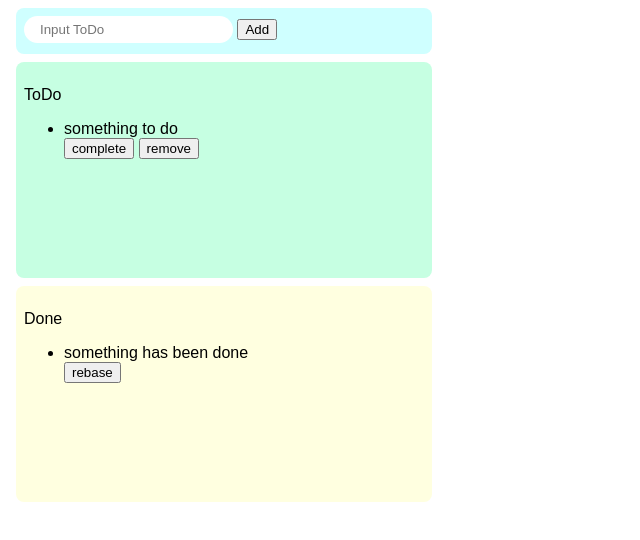
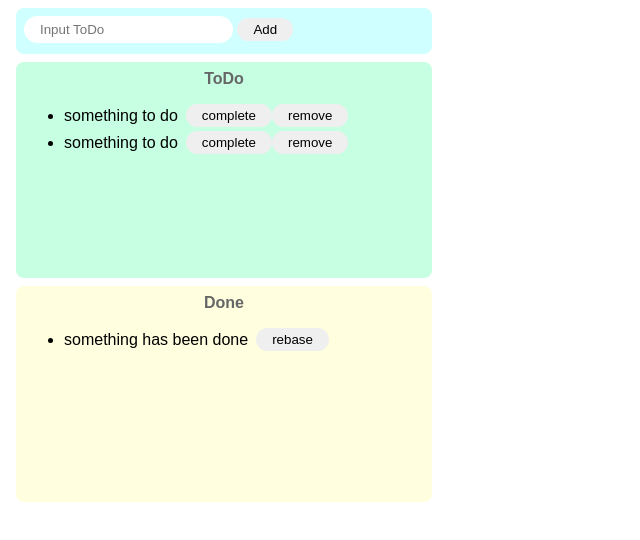
Before and after one commit to sota0121/codesandbox-react-sample, a website built with Parcel: page index.html in a window 1280 px wide. Shown: the whole page, without its empty margins (0-640 px from the left). Built offline with nearby package versions, Linux system fonts and the light colour scheme.

Commit message:
fixed style

```diff
--- a/index.html
+++ b/index.html
@@ -12,18 +12,27 @@
       <button>Add</button>
     </div>
     <div class="todo-area">
-      <p>ToDo</p>
+      <p class="title">ToDo</p>
       <ul>
-        <li>something to do</li>
-        <button>complete</button>
-        <button>remove</button>
+        <div class="list-row">
+          <li>something to do</li>
+          <button>complete</button>
+          <button>remove</button>
+        </div>
+        <div class="list-row">
+          <li>something to do</li>
+          <button>complete</button>
+          <button>remove</button>
+        </div>
       </ul>
     </div>
     <div class="done-area">
-      <p>Done</p>
+      <p class="title">Done</p>
       <ul>
-        <li>something has been done</li>
-        <button>rebase</button>
+        <div class="list-row">
+          <li>something has been done</li>
+          <button>rebase</button>
+        </div>
       </ul>
     </div>
     <script src="src/index.js"></script>
--- a/src/styles.css
+++ b/src/styles.css
@@ -7,6 +7,22 @@ input {
   border: none;
   padding: 6px 16px;
   outline: none;
+}
+
+button {
+  border-radius: 16px;
+  border: none;
+  padding: 4px 16px;
+}
+
+button:hover {
+  background-color: #ff7fff;
+  color: #fff;
+  cursor: pointer;
+}
+
+li {
+  margin-right: 8px;
 }
 
 .input-area {
@@ -35,3 +51,16 @@ input {
   margin: 8px;
   border-radius: 8px;
 }
+
+.title {
+  text-align: center;
+  margin-top: 0;
+  font-weight: bold;
+  color: #666666;
+}
+
+.list-row {
+  display: flex;
+  align-items: center;
+  padding-bottom: 4px;
+}
```
